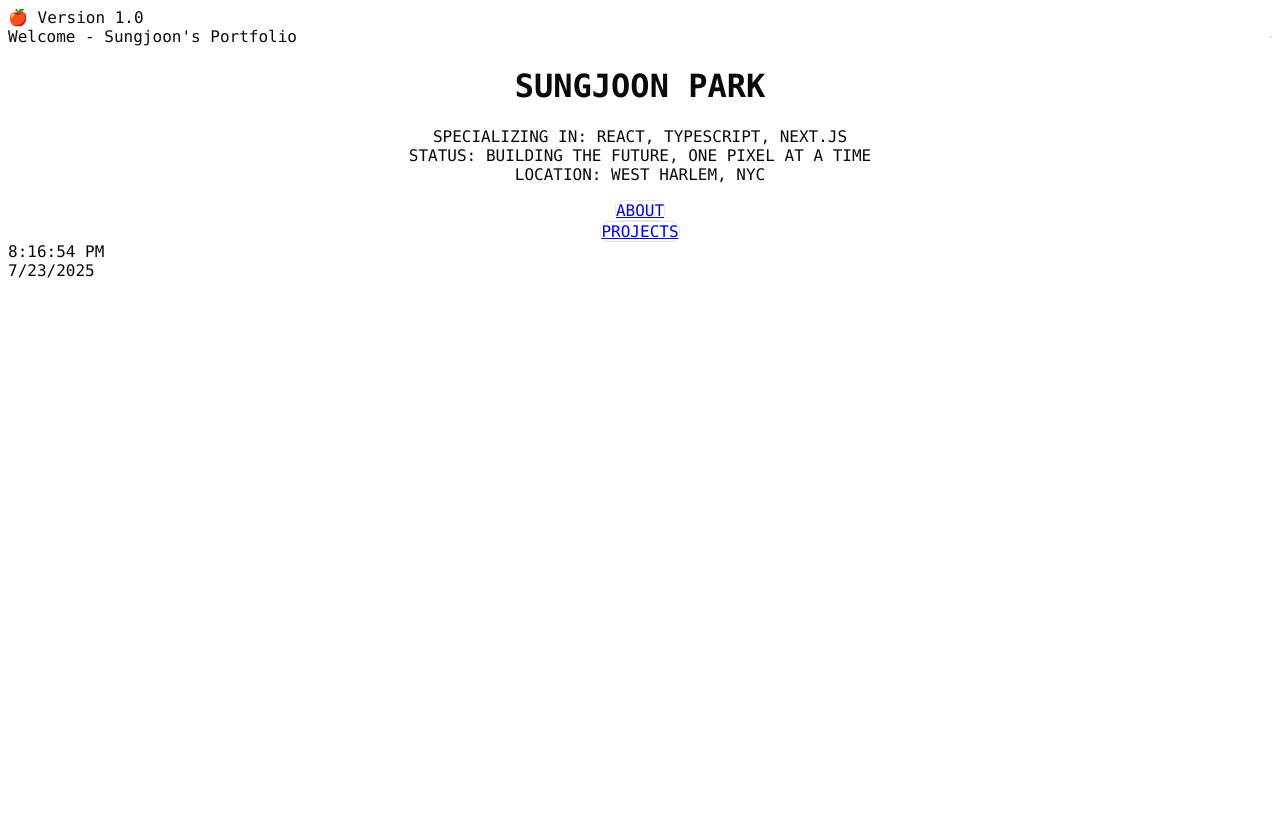
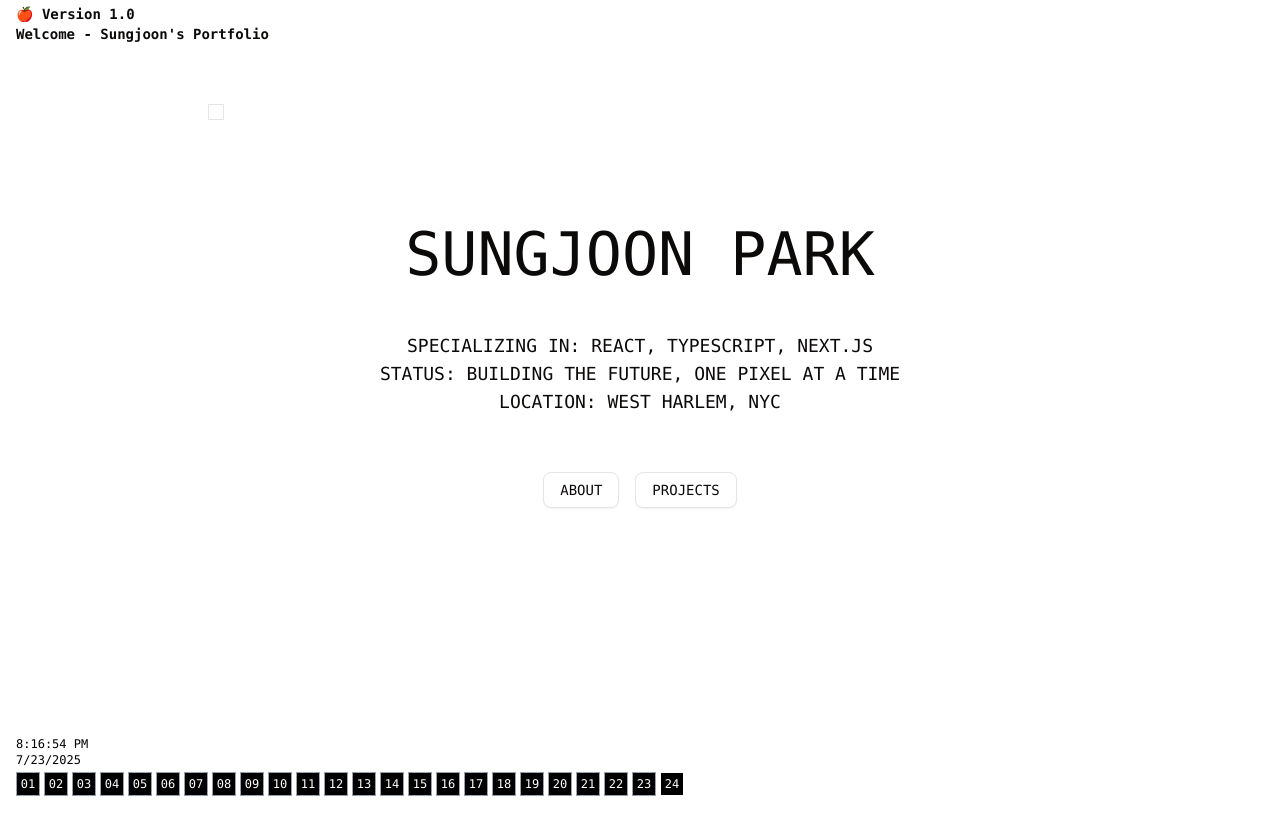
Before and after one commit to sungjoon0710/sungjoon0710.github.io, a React (Vite) app: page / in a window 1280 px wide. Built offline with nearby package versions, Linux system fonts and the light colour scheme.

Commit message:
tailwind css as well as timebar correction

```diff
--- a/src/App.tsx
+++ b/src/App.tsx
@@ -2,20 +2,21 @@ import { BrowserRouter as Router, Routes, Route, Link } from 'react-router-dom'
 import { Button } from "@/components/ui/button"
 import { HomeButton } from "@/components/ui/button"
 import { Card } from './components/ui/card'
+import { TimeBar } from './components/time/TimeBar'
 
 const version = "1.0"
 
 // Components
 const Home = () => (
   <div className="min-h-screen bg-apple-beige font-apple-system">
-    <div className="bg-apple-dark text-apple-cream px-4 py-1 text-sm font-bold">
+    <div className="flex flex-col text-apple-cream px-4 py-1 text-sm font-bold">
       <span className="mr-8">🍎 Version {version}</span>
+      <span className="font-bold text-sm">Welcome - Sungjoon's Portfolio</span>
     </div>
 
     <div className="container mx-auto px-8 py-12">
       <div className="mac-window p-8 mx-auto max-w-4xl">
         <div className="bg-apple-dark text-apple-cream px-4 py-2 -m-8 mb-8 flex justify-between items-center">
-          <span className="font-bold text-sm">Welcome - Sungjoon's Portfolio</span>
           <div className="flex space-x-1">
             <div className="w-4 h-4 bg-apple-cream border border-apple-dark"></div>
           </div>
@@ -48,10 +49,11 @@ const Home = () => (
       </div>
     </div>
 
-          <div className="fixed bottom-0 left-0 right-0 bg-black text-white px-4 py-1 text-xs">
+          <div className="fixed bottom-0 left-0 right-0 bg-white text-black px-4 py-1 text-xs">
       <div className="flex justify-between flex-col">
         <span>{new Date().toLocaleTimeString()}</span>
         <span>{new Date().toLocaleDateString()}</span>
+        <TimeBar currentTime={new Date().toISOString()} />
       </div>
     </div>
   </div>
--- /dev/null
+++ b/src/components/time/TimeBar.tsx
@@ -0,0 +1,64 @@
+import React, { useEffect, useState } from "react";
+
+interface TimeBarProps {
+    currentTime: string; // ISO string
+}
+
+const START_DATE = new Date("2002-07-10T00:00:00Z");
+
+export const TimeBar: React.FC<TimeBarProps> = ({ currentTime }) => {
+    const [isBlinking, setIsBlinking] = useState(true);
+
+    // Calculate years elapsed
+    const now = new Date(currentTime);
+    const startYear = START_DATE.getUTCFullYear();
+    const startMonth = START_DATE.getUTCMonth();
+    const startDay = START_DATE.getUTCDate();
+
+    let yearsElapsed = now.getUTCFullYear() - startYear;
+    // If before July 10th this year, don't count this year as elapsed
+    if (
+        now.getUTCMonth() < startMonth ||
+        (now.getUTCMonth() === startMonth && now.getUTCDate() < startDay)
+    ) {
+        yearsElapsed -= 1;
+    }
+
+    // Blink effect for the current year
+    useEffect(() => {
+        const interval = setInterval(() => setIsBlinking((b) => !b), 1800);
+        return () => clearInterval(interval);
+    }, []);
+
+    // Render squares
+    return (
+        <div className="flex space-x-1 w-full mt-1">
+        {/* Full years: hash color */}
+        {Array.from({ length: yearsElapsed }, (_, i) => {
+            const year = startYear + i - 1;
+            const yearStr = year.toString();
+            return (
+                <div
+                    key={i}
+                    className="w-6 h-6 border border-gray-400 bg-[#000000] text-white text-xs text-center flex flex-col justify-center"
+                >
+                    {yearStr.slice(2)}
+                </div>
+            );
+        })}
+        {/* Current year: blinking hash color */}
+        {(() => {
+            const year = startYear + yearsElapsed + -1;
+            const currentYearStr = year.toString();
+            return (
+            <div
+                className="w-6 h-6 border border-[#FFFFFF] bg-[#000000] text-white text-xs text-center flex flex-col justify-center"
+                style={{ backgroundColor: isBlinking ? '#FFFFFF' : '#000000' }}
+            >
+                {currentYearStr.slice(2)}
+            </div>
+            );
+        })()}
+        </div>
+    );
+};
--- a/src/index.css
+++ b/src/index.css
@@ -1,6 +1,4 @@
-@tailwind base;
-@tailwind components;
-@tailwind utilities;
+@import "tailwindcss";
 
 @layer base {
   body {
```
